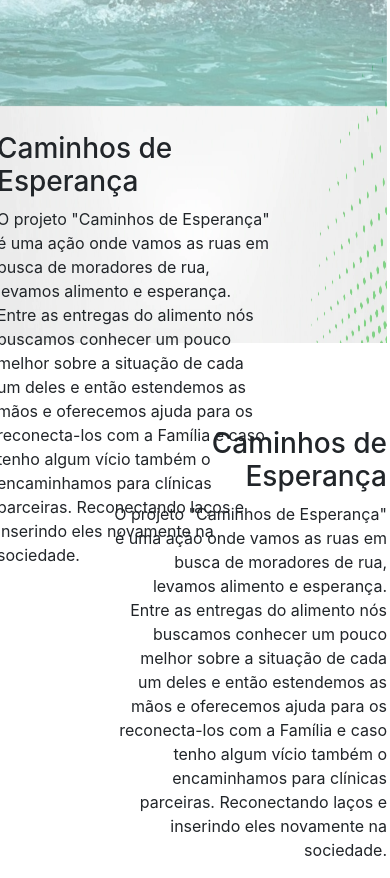
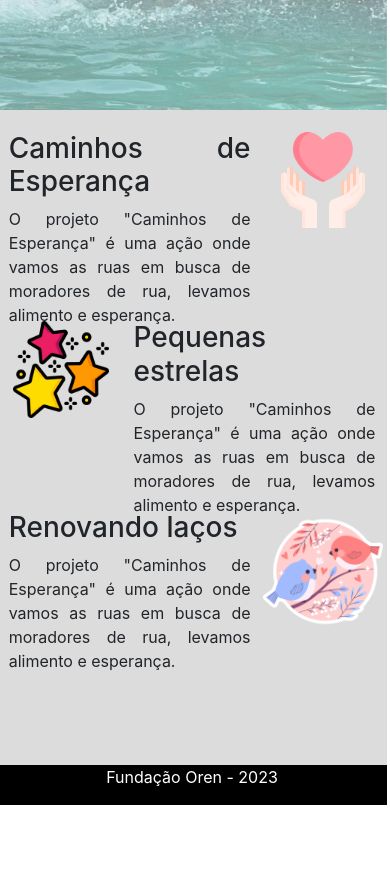
Before and after one commit to WindsorOliveira/fundacaooren, a plain HTML site: page index.html in a window 390 px wide. Shown: the part 560-1438 px from the top of the page. After the commit the page ends 1365 px from the top, so only its background shows below. Drawn offline with nearby package versions, Linux system fonts and the light colour scheme.

Commit message:
versão 05/09/23

```diff
--- a/index.css
+++ b/index.css
@@ -17,6 +17,8 @@
 
 #txtbemvindo{
     color: red;
+    top: 10%;
+    position: absolute;
 }
 
 @media screen and (max-width: 560px) {
@@ -63,7 +65,7 @@
     width: 3.5cm;
     height: 3.5cm;
     position: absolute;
-    top: -7.99%;
+    top: -3.99%;
     background-color: #499F68;
     border-radius: 60%;
     left: 50%;
@@ -72,21 +74,21 @@
 }
 
 #principal{
-    background-color: none;
+    background-color: gainsboro;
     width: 100%;
-    height: 100%;
+    height: 150%;
     margin-top: 1cm;
     position: absolute;
     margin-top: 15%;
-    background-image: url('img/img1.webp');
+    background-image: url();
     background-size: 100% 100%;
-    background-repeat: no-repeat;
+
     margin-left: -3px;
 }
 
 #txtbemvindo{
     text-align: center;
-    top: 7%;
+    top: 6%;
     left: 10%;
     right: 10%;
     position: absolute;
@@ -94,7 +96,7 @@
 }
 
 #projetos{
-    top: 30%;
+    top: 20%;
     position: relative;
 }
 
@@ -105,7 +107,7 @@
 
 .carouselslide{
     display: flex;
-    top: 37%;
+    top: 25%;
     position: absolute;
     opacity: 60%;
 
@@ -123,16 +125,48 @@
 
 #projeto1{
     position: absolute;
-    top: 75%;
-    text-align: left;
-    right: 30%;
+    top: 50%;
+    text-align: justify;
+    right: 35%;
+    left: 3%;
+}
+
+#fotocaminho{
+    width: 40%;
+    position: absolute;
+    top: 0%;
+    left: 110%;
 }
 
 #projeto2{
     position: absolute;
-    top: 110%;
-    text-align: end;
-    left: 30%;
+    top: 65%;
+    text-align: justify;
+    left: 35%;
+    right: 3%;
+}
+
+#fotoestrela{
+    width: 40%;
+    position: absolute;
+    top: 0%;
+    right: 110%;
+
+}
+
+#projeto3{
+    position: absolute;
+    top: 80%;
+    text-align: justify;
+    left: 3%;
+    right: 35%;
+}
+
+#fotorenovando{
+    width: 50%;
+    position: absolute;
+    top: 0%;
+    left: 105%;
 }
 
 
@@ -141,3 +175,17 @@
 img{
     width: 100%;
 }
+
+#rodape{
+    position: absolute;
+    top: 100%;
+    color: black;
+    border-bottom: -50%;
+    background-color: black;
+    width: 100%;
+    text-align: center;
+}
+
+#txtrodape{
+
+}
--- a/index.html
+++ b/index.html
@@ -56,22 +56,35 @@
              Caminhos de Esperança
             </h3>
             <p>
-              O projeto "Caminhos de Esperança" é uma ação onde vamos as ruas em busca de moradores de rua, levamos alimento e esperança. Entre as entregas do alimento nós buscamos conhecer um pouco melhor sobre a situação de cada um deles e então estendemos as mãos e oferecemos ajuda para os reconecta-los com a Família e caso tenho algum vício também o encaminhamos para clínicas parceiras. Reconectando laços e inserindo eles novamente na sociedade.
+              O projeto "Caminhos de Esperança" é uma ação onde vamos as ruas em busca de moradores de rua, levamos alimento e esperança.
             </p>
+            <img src="img/cuidado (2).png" alt="" id="fotocaminho">
           </div>
           <div id="projeto2">
             <h3>
-             Caminhos de Esperança
+             Pequenas estrelas
             </h3>
             <p>
-              O projeto "Caminhos de Esperança" é uma ação onde vamos as ruas em busca de moradores de rua, levamos alimento e esperança. Entre as entregas do alimento nós buscamos conhecer um pouco melhor sobre a situação de cada um deles e então estendemos as mãos e oferecemos ajuda para os reconecta-los com a Família e caso tenho algum vício também o encaminhamos para clínicas parceiras. Reconectando laços e inserindo eles novamente na sociedade.
+              O projeto "Caminhos de Esperança" é uma ação onde vamos as ruas em busca de moradores de rua, levamos alimento e esperança.
             </p>
+            <img src="img/estrelas.png" alt="" id="fotoestrela">
+          </div>
+          <div id="projeto3">
+            <h3>
+             Renovando laços
+            </h3>
+            <p>
+              O projeto "Caminhos de Esperança" é uma ação onde vamos as ruas em busca de moradores de rua, levamos alimento e esperança.
+            </p>
+            <img src="img/passaros-do-amor.png" alt="" id="fotorenovando">
           </div>
 
+          <div id="rodape">
+            <p style="color: white" id="txtrodape">Fundação Oren - 2023</p>
+
+          </div>
     </main>
-    <div>
 
-    </div>
 
 
 
```
Also changed, not shown: img/cuidado (2).png (added), img/estrelas.png (added), img/passaros-do-amor.png (added), textos.txt (added).
